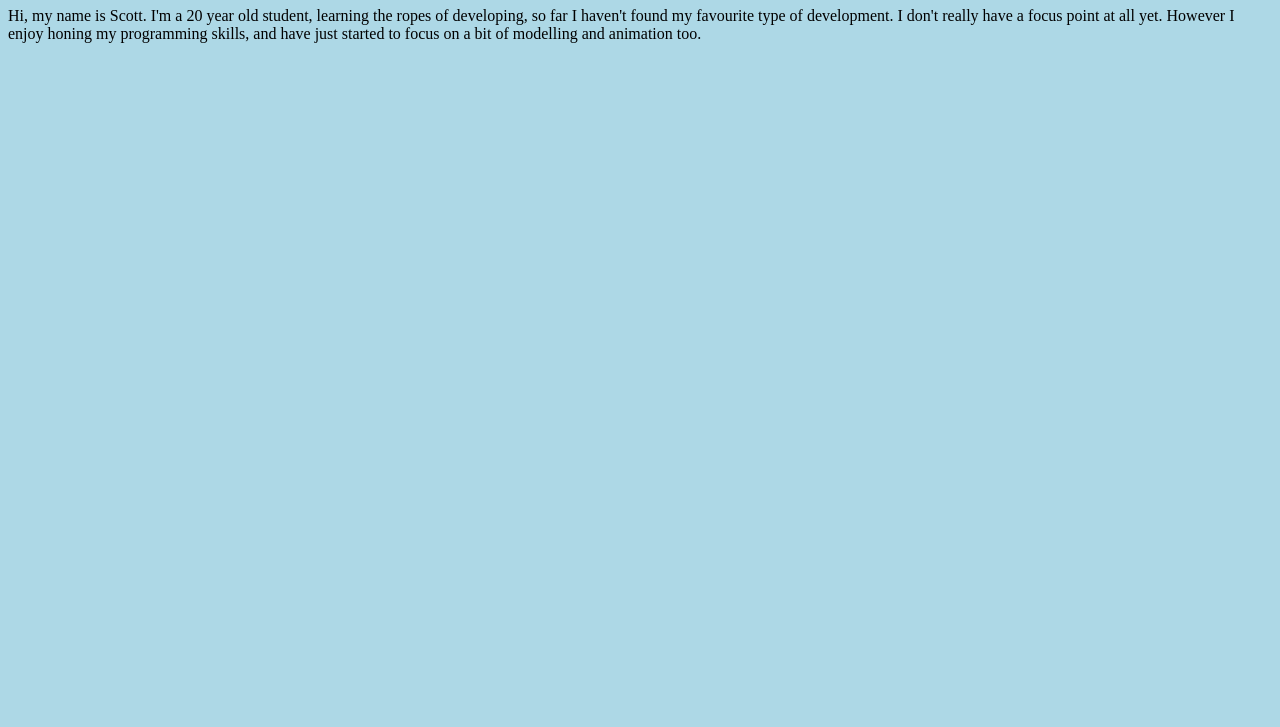
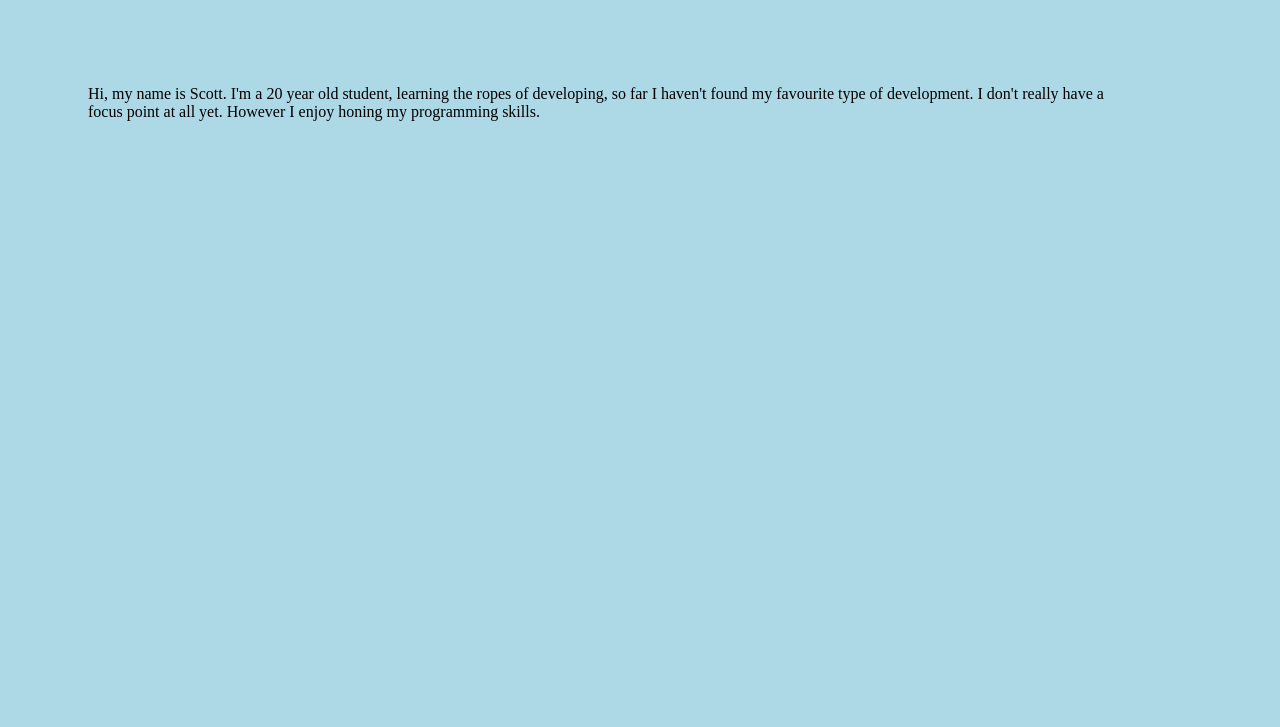
Before and after one commit to ScottAltiparmak/scottaltiparmak.github.io, a plain HTML site: page index.html in a window 1280 px wide. Shown: the part 73-800 px from the top of the page. Drawn offline with Linux system fonts and the light colour scheme.

Commit message:
font, paragraph css. added readme.

```diff
--- a/index.html
+++ b/index.html
@@ -6,11 +6,12 @@
   <head>
   </head>
     <body>
-<h1>Scott Altiparmak</h1>
-      <script>
-        document.getElementById("demo").innerHTML = "My First JavaScript";
-      </script>
+
+
+<div id="content">
+	<h1>Scott Altiparmak</h1>
     <p>Hi, my name is Scott. I'm a 20 year old student, learning the ropes of developing, so far I haven't found my favourite type of development.
-        I don't really have a focus point at all yet. However I enjoy honing my programming skills, and have just started to focus on a bit of modelling and animation too.</p>
+        I don't really have a focus point at all yet. However I enjoy honing my programming skills.</p>
+ </div>
   </body>
   </html>
--- a/mystyle.css
+++ b/mystyle.css
@@ -4,6 +4,14 @@ body
 background-color:lightblue
 }
 {
-font-family:"Georgia";
+font-family:"palatino";
 font-size:12px;
 }
+
+
+p {
+    margin-top: 100px;
+    margin-bottom: 100px;
+    margin-right: 150px;
+    margin-left: 80px;
+}
```
Also changed, not shown: 1 other file.
